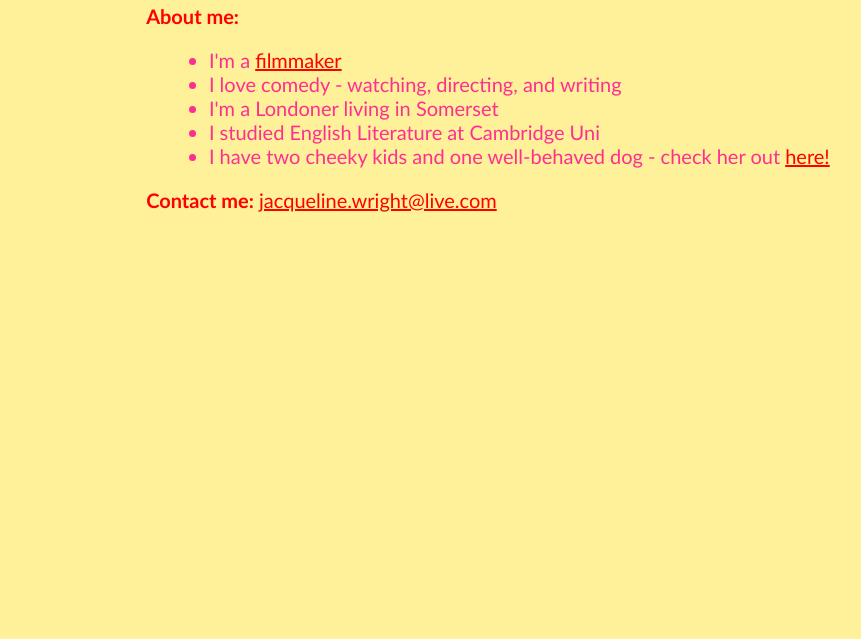
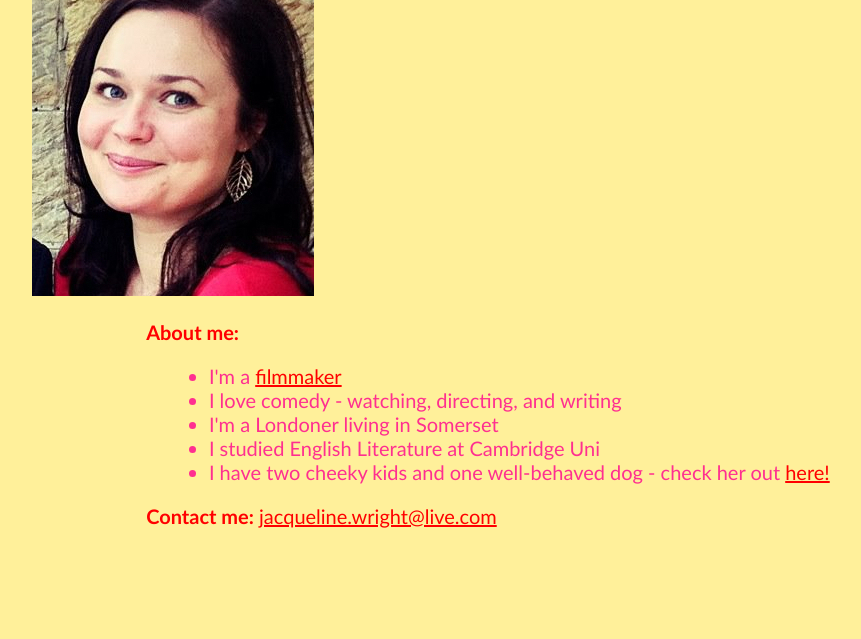
Before and after one commit to Jacqueline525/CFGhomeworkWeek1Jac, a plain HTML site: page index.html in a window 1280 px wide. Shown: the part 161-800 px from the top of the page, without its empty margins (102-963 px from the left). Drawn offline with Linux system fonts and the light colour scheme.

Commit message:
Update index.html

```diff
--- a/index.html
+++ b/index.html
@@ -10,7 +10,7 @@
 
 <body style="background-color:#fff09a;"></body>
     <h1 class="page_name">Jacqueline Wright</h1>
-    <img src="Users/Jacqueline/Library/Mobile Documents/com~apple~CloudDocs/Documents/CFG codes/Jacqueline Wright headshot.jpg" alt="Jac smiling" style="width:282px;height:330px;">
+    <img src="Jacqueline Wright headshot.jpg" alt="Jac smiling" style="width:282px;height:330px;">
 
     <div>
         <p class="user_details">
```
